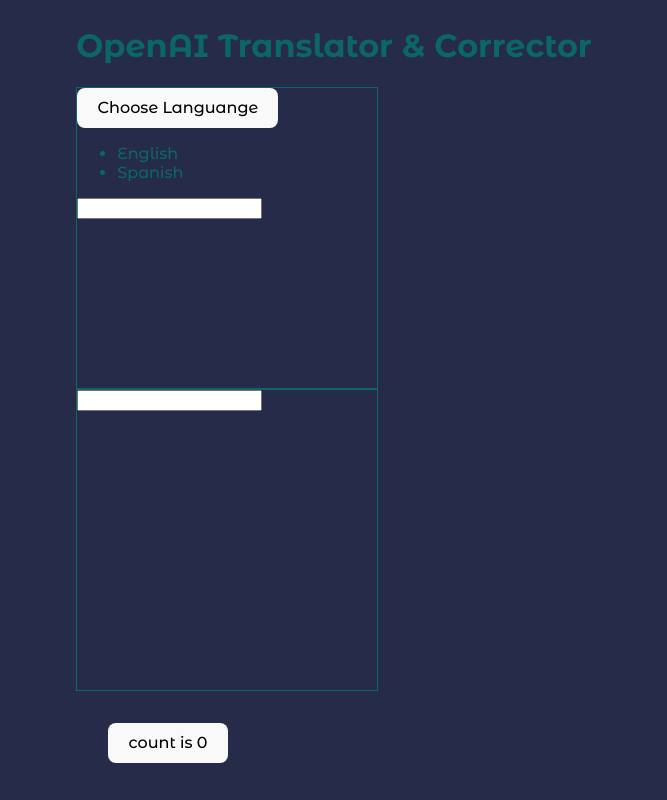
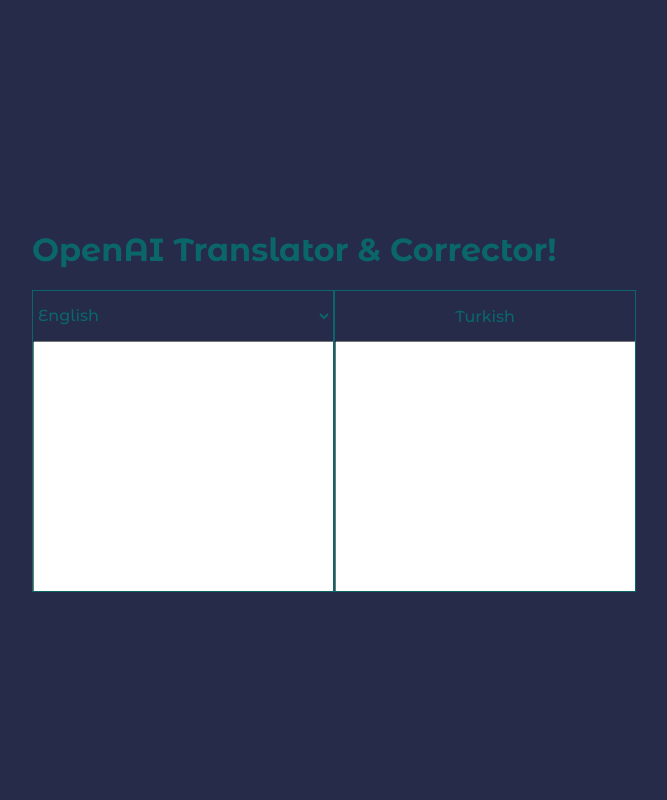
Before and after one commit to ozgeahras/openai-translator, a website built with Vite: page index.html in a window 1280 px wide. Shown: the whole page, without its empty margins (306-973 px from the left). Built offline with nearby package versions, Linux system fonts and the light colour scheme.

Commit message:
css and html files updated

```diff
--- a/index.html
+++ b/index.html
@@ -14,25 +14,23 @@
   </head>
   <body>
     <div id="app">
-      <h1>OpenAI Translator & Corrector</h1>
-      <div class="input">
-        <div class="choice">
-          <button type="button">Choose Languange</button>
-          <div class="language-menu">
-            <ul class="language-menu-list">
-              <li>English</li>
-              <li>Spanish</li>
-            </ul>
+      <h1>OpenAI Translator & Corrector!</h1>
+      <div class="container">
+        <div class="input">
+          <div class="input-choice">
+            <select name="languages" id="languages">
+              <option value="English">English</option>
+              <option value="Spanish">Spanish</option>
+            </select>
           </div>
+          <textarea id="will-translate" class="input-text"></textarea>
         </div>
-        <input type="text" id="will-translate" />
-      </div>
-      <div class="input">
-        <input type="text" id="translated" />
-      </div>
-
-      <div class="card">
-        <button id="counter" type="button"></button>
+        <div class="input">
+          <div class="input-choice">
+            <p>Turkish</p>
+          </div>
+          <textarea id="translated" class="input-text"></textarea>
+        </div>
       </div>
     </div>
     <script type="module" src="/main.js"></script>
--- a/main.js
+++ b/main.js
@@ -1,6 +1,10 @@
 import "./style.css";
-import { setupCounter } from "./counter.js";
 
-//document.querySelector("#app").innerHTML = ``;
+const selectLangBtn = document.getElementById("choose-language");
+selectLangBtn.addEventListener("click", function () {
+  selectLanguage();
+});
 
-setupCounter(document.querySelector("#counter"));
+function selectLanguage() {
+  console.log("test");
+}
--- /dev/null
+++ b/src/selector.js
@@ -0,0 +1,5 @@
+export function selector(element) {
+  console.log("element", element);
+  element.style.display = "inline";
+  console.log("calisiyor mu?");
+}
--- a/style.css
+++ b/style.css
@@ -1,6 +1,5 @@
 body {
   margin: 0;
-  display: flex;
   place-items: center;
   min-width: 320px;
   min-height: 100vh;
@@ -11,44 +10,49 @@
   justify-content: center;
 }
 
-.card {
-  padding: 2em;
+.container {
+  display: flex;
 }
 
 .input {
   border: #0b666a 1px solid;
   height: 300px;
   width: 300px;
+  max-width: 500px;
+  overflow: hidden;
+  white-space: nowrap;
+  text-overflow: ellipsis;
 }
 
-button {
-  border-radius: 8px;
-  border: 1px solid transparent;
-  padding: 0.6em 1.2em;
-  font-size: 1em;
-  font-weight: 500;
-  font-family: inherit;
-  background-color: #1a1a1a;
-  cursor: pointer;
-  transition: border-color 0.25s;
-}
-button:hover {
-  border-color: #646cff;
-}
-button:focus,
-button:focus-visible {
-  outline: 4px auto -webkit-focus-ring-color;
+.input-text {
+  font-size: 14px;
+  padding: 10px 10px; /* Adjust padding values to your preference */
+  text-align: left; /* Align text to the left */
+  padding-bottom: 73%;
+  white-space: normal;
+  font-family: "Montserrat Alternates", sans-serif;
+  color: #0b666a;
+  width: 100%;
 }
 
-@media (prefers-color-scheme: light) {
-  :root {
-    color: #213547;
-    background-color: #ffffff;
-  }
-  a:hover {
-    color: #747bff;
-  }
-  button {
-    background-color: #f9f9f9;
-  }
+.input-choice {
+  height: 50px;
+  display: flex;
+  justify-content: space-around;
 }
+
+select {
+  border: 1px solid transparent;
+  font-size: 1em;
+  font-family: inherit;
+  background-color: #252b48;
+  color: inherit;
+  cursor: pointer;
+  width: 100%;
+}
+
+.input select:focus {
+  outline: none;
+  position: relative;
+  z-index: 1; /* Ensure the select box appears above the textarea */
+}
```
